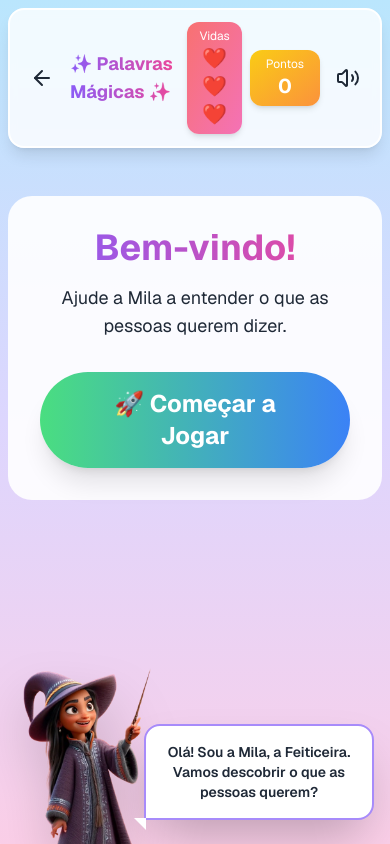
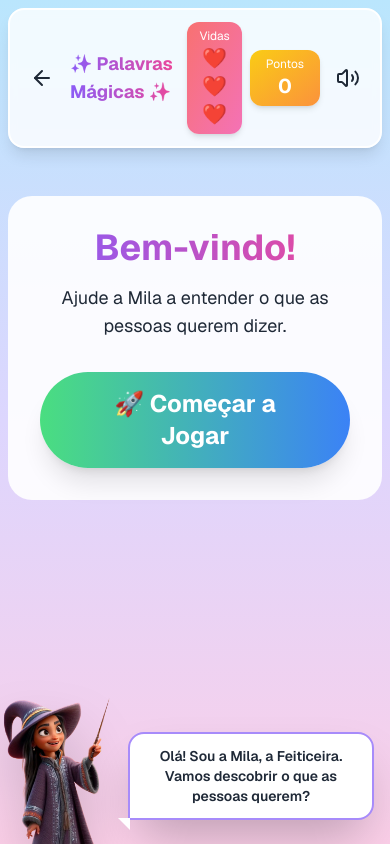
Before and after one commit to ClaudemirWork/teaplus-working, a Next.js app: page /magic-words in a window 390 px wide. Built offline with nearby package versions, Linux system fonts and the light colour scheme.

Commit message:
Update page.tsx

```diff
--- a/app/magic-words/page.tsx
+++ b/app/magic-words/page.tsx
@@ -736,9 +736,9 @@ export default function MagicWordsGame() {
         </div>
       </header>
 
-      <main className="flex-grow w-full max-w-4xl mx-auto p-2 md:p-4">
+      <main className="flex-grow w-full max-w-4xl mx-auto p-2 md:p-4 pb-44"> {/* Padding inferior para não sobrepor o footer */}
         {isPlaying && phase ? (
-        <div className="bg-white/90 backdrop-blur-sm rounded-3xl p-4 md:p-6 shadow-xl border-2 border-violet-200">
+        <div className="bg-white/90 backdrop-blur-sm rounded-3xl p-2 sm:p-4 md:p-6 shadow-xl border-2 border-violet-200">
           <div className="text-center mb-4">
             <h2 className="text-lg md:text-2xl font-bold mb-2">
              🌟 Fase {currentPhaseIndex + 1}: {phase.name} 🌟
@@ -760,7 +760,7 @@ export default function MagicWordsGame() {
               </div>
           </div>
 
-          <div className={`grid gap-2 md:gap-4 transition-opacity duration-500 ${isUiBlocked ? 'opacity-50' : 'opacity-100'} grid-cols-2 sm:grid-cols-3 md:grid-cols-4`}>
+          <div className={`grid gap-2 sm:gap-3 md:gap-4 transition-opacity duration-500 ${isUiBlocked ? 'opacity-50' : 'opacity-100'} grid-cols-2 sm:grid-cols-3 md:grid-cols-4 lg:grid-cols-6`}>
             {currentCards.map((card) => (
               <button
                 key={card.id}
@@ -796,18 +796,20 @@ export default function MagicWordsGame() {
         )}
       </main>
 
-      <footer className="relative w-full h-40 md:h-48 mt-4">
-        <div className="absolute bottom-0 left-0 w-48 md:w-64 z-10">
-           <img src="/images/mascotes/mila/mila_feiticeira_resultado.webp" alt="Mila Feiticeira" className="w-full h-full object-contain drop-shadow-2xl" />
+      <footer className="fixed bottom-0 left-0 w-full h-40 md:h-48 pointer-events-none z-10">
+        <div className="relative w-full h-full max-w-4xl mx-auto">
+          <div className="absolute bottom-0 -left-4 w-40 md:w-64">
+             <img src="/images/mascotes/mila/mila_feiticeira_resultado.webp" alt="Mila Feiticeira" className="w-full h-auto object-contain drop-shadow-2xl" />
           </div>
           {milaMessage && (
-          <div className="absolute bottom-6 left-36 md:left-56 z-20 max-w-md w-[calc(100%-10rem)] md:w-auto">
-            <div className="bg-white p-4 rounded-2xl rounded-bl-none shadow-2xl border-2 border-violet-400 relative">
+            <div className="absolute bottom-6 left-32 md:left-56 w-[calc(100%-9rem)] md:w-auto max-w-md pointer-events-auto">
+              <div className="bg-white p-3 md:p-4 rounded-2xl rounded-bl-none shadow-2xl border-2 border-violet-400 relative">
                   <p className="text-center font-semibold text-sm md:text-lg">{milaMessage}</p>
                   <div className="absolute -bottom-3 left-0 w-0 h-0 border-l-[12px] border-l-transparent border-t-[12px] border-t-white transform -translate-x-full"></div>
               </div>
             </div>
           )}
+        </div>
       </footer>
 
       {showVictoryModal && (
```
Lines whose indentation alone changed are shown as unchanged.
